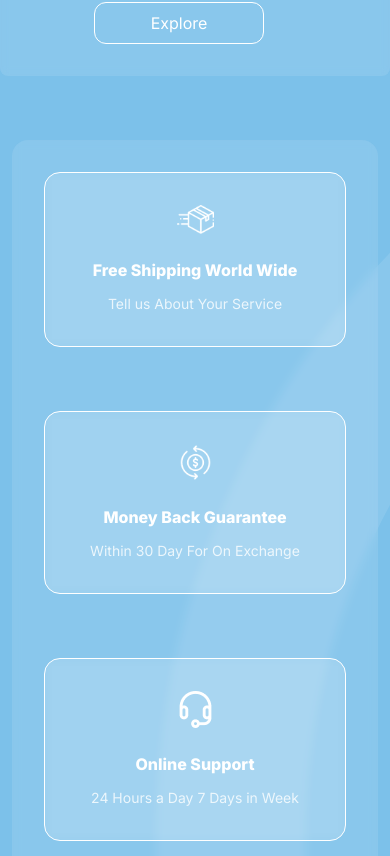
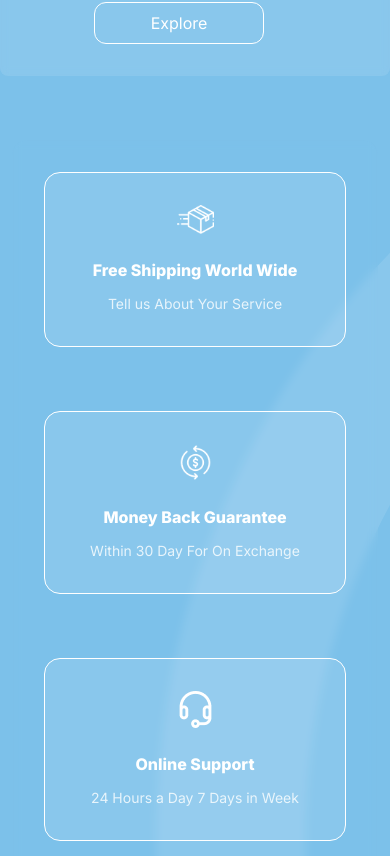
Before and after one commit to alexsolda/boss_shoes, a Next.js app: page / in a window 390 px wide. Shown: the part 768-1624 px from the top of the page. Built offline with nearby package versions, Linux system fonts and the light colour scheme.

Commit message:
fix: mobile info cards

```diff
--- a/src/templates/InfosTemplate/index.tsx
+++ b/src/templates/InfosTemplate/index.tsx
@@ -6,7 +6,7 @@ import { ReactElement } from "react";
 const InfosTemplate = ():ReactElement => {
     return (
        <Wrapper className="xl:mt-24 mt-16">
-         <div id='infos' className="backdrop-blur-sm bg-white/10 grid grid-cols-1 xl:grid-cols-3 xl:gap-56 gap-16 items-stretch xl:p-16 p-8 rounded-2xl">
+         <div id='infos' className="backdrop-blur-sm grid grid-cols-1 xl:grid-cols-3 xl:gap-56 gap-16 items-stretch xl:p-16 p-8 rounded-2xl">
             {mockHomeInfos.map((info) => (
                 <CardInfo
                     key={`key-${info.id}`}
```
